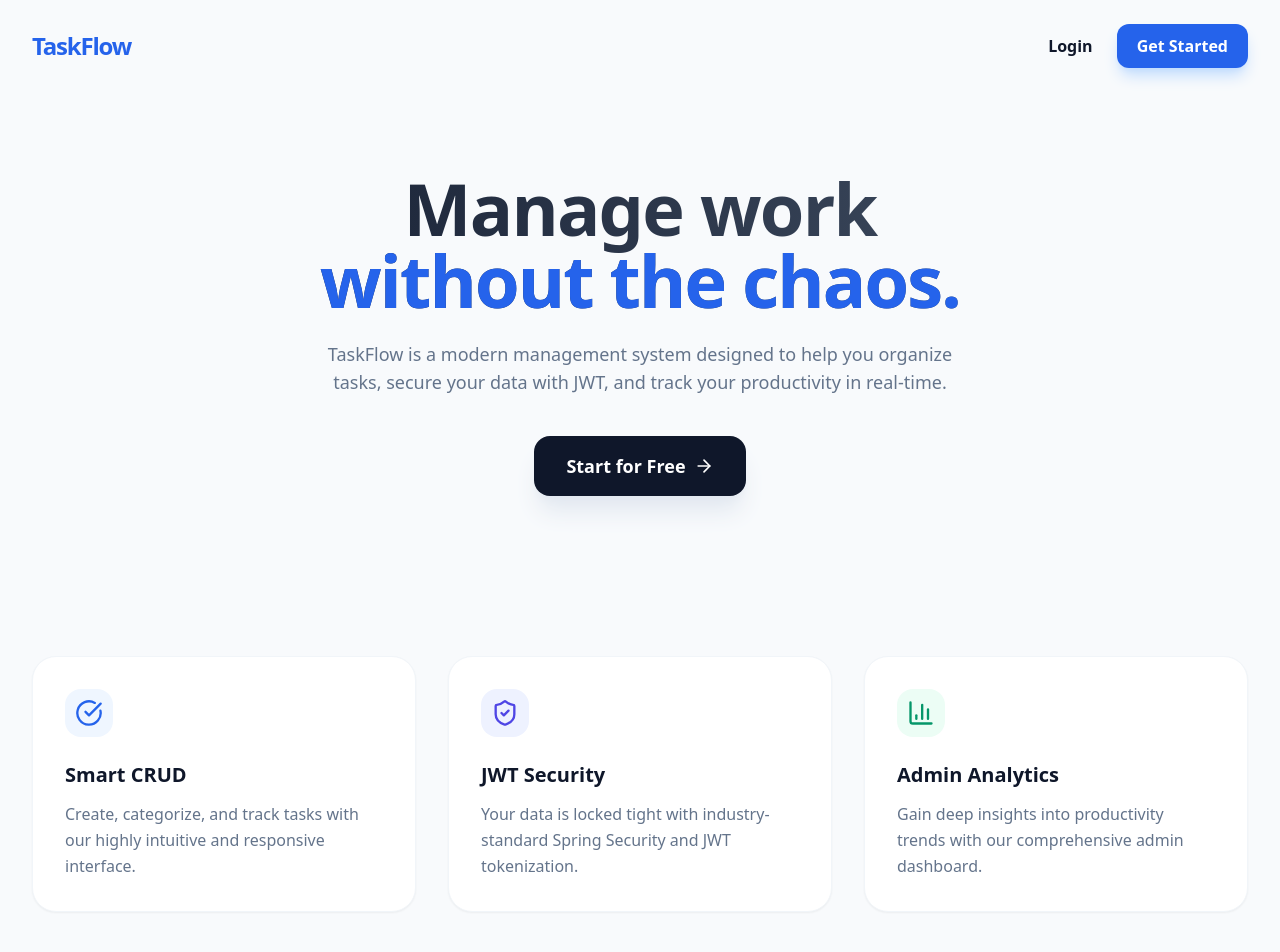
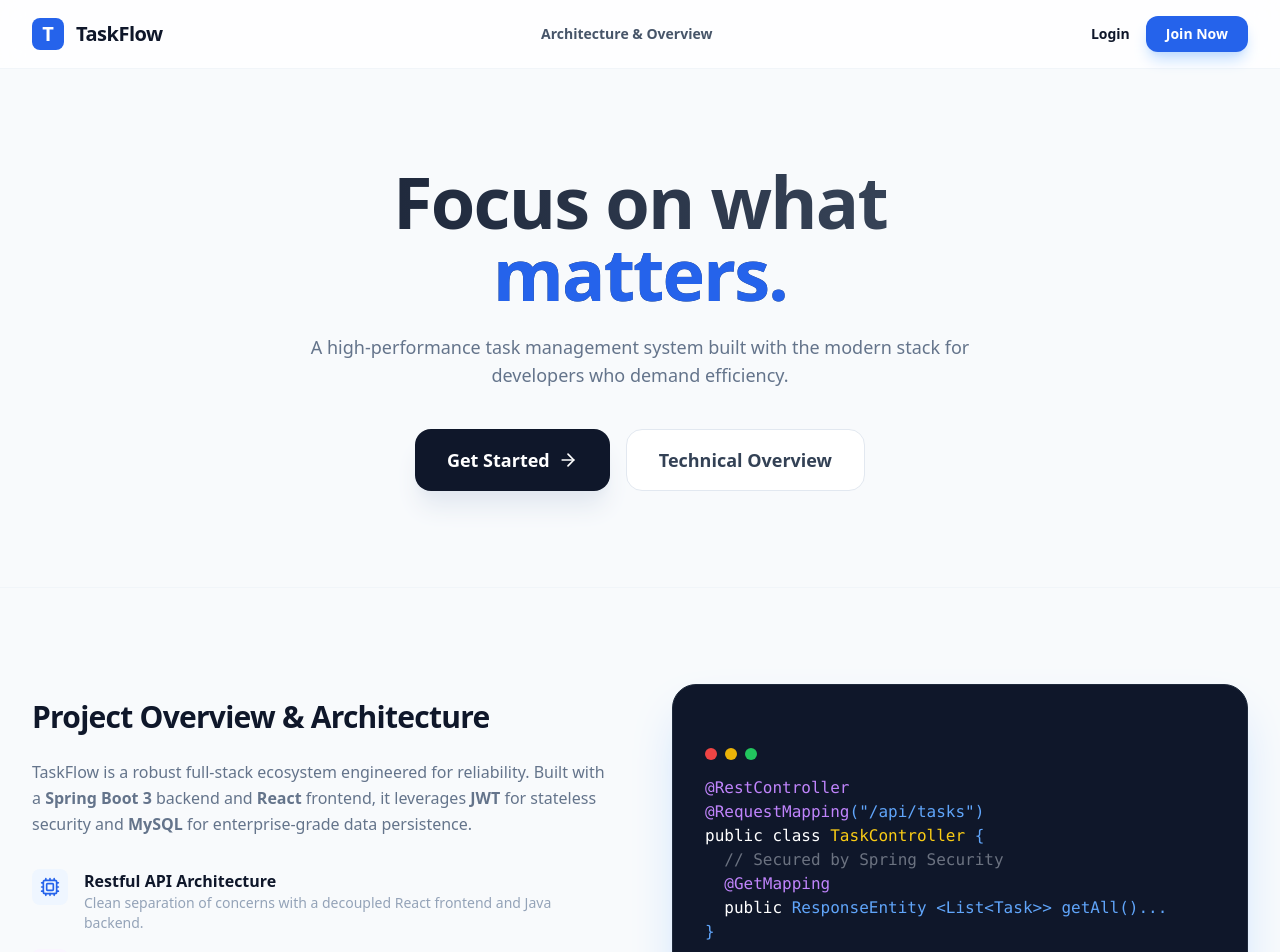
Before and after one commit to VaibhavChougule236/TaskFlow_Smart_Workflow_Management_Platform, a React app in the folder taskflow-frontend/: page / in a window 1280 px wide. Shown: the top 952 px of the page. Built offline with nearby package versions, Linux system fonts and the light colour scheme; the HTML template or start-up script is replaced by a standard one.

Commit message:
Improved UI of Home page, Login page and Register page

```diff
--- a/taskflow-frontend/src/pages/Home.jsx
+++ b/taskflow-frontend/src/pages/Home.jsx
@@ -1,4 +1,4 @@
-import { useContext } from "react";
+import { useContext, useRef } from "react";
 import { Link } from "react-router-dom";
 import {
     CheckCircle,
@@ -7,112 +7,138 @@ import {
     ArrowRight,
     LayoutDashboard,
     LogOut,
+    Database,
+    Cpu
 } from "lucide-react";
 import { AuthContext } from "../context/AuthContext";
+import Footer from "../layout/Footer";
 
 function Home() {
     const { user, logout } = useContext(AuthContext);
 
+    const aboutRef = useRef(null);
+
+    const scrollTo = (ref) => {
+        ref.current?.scrollIntoView({ behavior: "smooth" });
+    };
+
     return (
-    <div className="min-h-screen bg-slate-50 font-sans text-slate-900">
-      <nav className="flex justify-between items-center px-8 py-6 max-w-7xl mx-auto">
-        <div className="text-2xl font-bold text-blue-600 tracking-tighter">
-          TaskFlow
+        <div className="min-h-screen bg-slate-50 font-sans text-slate-900 flex flex-col">
+            {/* Navigation */}
+            <nav className="sticky top-0 z-50 bg-white/80 backdrop-blur-md border-b border-slate-100">
+                <div className="flex justify-between items-center px-8 py-4 max-w-7xl w-full mx-auto">
+                    <Link to="/" className="flex items-center gap-3 hover:opacity-80 transition-opacity">
+                        <div className="w-8 h-8 bg-blue-600 rounded-lg flex items-center justify-center font-bold text-xl text-white">T</div>
+                        <h1 className="text-xl font-bold tracking-tight">TaskFlow</h1>
+                    </Link>
+
+                    <div className="hidden md:flex items-center gap-8 text-sm font-semibold text-slate-600">
+                        <button onClick={() => scrollTo(aboutRef)} className="hover:text-blue-600 transition-colors">
+                            Architecture & Overview
+                        </button>
                     </div>
-        <div className="flex items-center gap-6">
+
+                    <div className="flex items-center gap-4">
                         {user ? (
-            <>
+                            <div className="flex items-center gap-4">
                                 <Link
                                     to={user.role === "ADMIN" ? "/admin/dashboard" : "/dashboard"}
-                className="flex items-center gap-2 font-bold text-slate-700 hover:text-blue-600 transition-colors"
+                                    className="flex items-center gap-2 font-bold text-slate-700 hover:text-blue-600 transition-colors text-sm"
                                 >
                                     <LayoutDashboard size={18} />
-                Dashboard
+                                    <span className="hidden sm:inline">Dashboard</span>
                                 </Link>
                                 <button
                                     onClick={logout}
-                className="flex items-center gap-2 bg-red-50 text-red-600 px-4 py-2 rounded-xl font-bold hover:bg-red-100 transition-all shadow-sm border border-red-100"
+                                    className="flex items-center gap-2 bg-red-50 text-red-600 px-4 py-2 rounded-xl font-bold text-sm hover:bg-red-100 transition-all border border-red-100"
                                 >
-                <LogOut size={18} />
+                                    <LogOut size={16} />
                                     Logout
                                 </button>
-            </>
+                            </div>
                         ) : (
                             <>
-              <Link
-                to="/login"
-                className="font-semibold hover:text-blue-600 transition-colors"
-              >
-                Login
-              </Link>
-              <Link
-                to="/register"
-                className="bg-blue-600 text-white px-5 py-2.5 rounded-xl font-bold hover:bg-blue-700 transition-all shadow-lg shadow-blue-200"
-              >
-                Get Started
+                                <Link to="/login" className="font-semibold text-sm hover:text-blue-600 transition-colors">Login</Link>
+                                <Link to="/register" className="bg-blue-600 text-white px-5 py-2 rounded-xl font-bold text-sm hover:bg-blue-700 transition-all shadow-lg shadow-blue-200">
+                                    Join Now
                                 </Link>
                             </>
                         )}
                     </div>
+                </div>
             </nav>
 
-      <header className="max-w-7xl mx-auto px-8 py-20 text-center">
-        <h1 className="text-5xl md:text-7xl font-extrabold tracking-tight mb-6 bg-gradient-to-r from-slate-900 to-slate-600 bg-clip-text text-transparent">
-          Manage work <br />
-          <span className="text-blue-600">without the chaos.</span>
+            <main className="flex-grow">
+                {/* Hero Section */}
+                <header className="max-w-7xl mx-auto px-8 py-24 text-center">
+                    <h1 className="text-6xl md:text-7xl font-extrabold tracking-tight mb-6 bg-gradient-to-r from-slate-900 to-slate-600 bg-clip-text text-transparent">
+                        Focus on what <br /> <span className="text-blue-600">matters.</span>
                     </h1>
                     <p className="text-lg text-slate-500 max-w-2xl mx-auto mb-10 font-medium">
-          TaskFlow is a modern management system designed to help you organize
-          tasks, secure your data with JWT, and track your productivity in
-          real-time.
+                        A high-performance task management system built with the modern stack for developers who demand efficiency.
                     </p>
+                    <div className="flex flex-col md:flex-row justify-center gap-4">
                         <Link
                             to={user ? "/dashboard" : "/register"}
-          className="inline-flex items-center gap-2 bg-slate-900 text-white px-8 py-4 rounded-2xl font-bold text-lg hover:bg-slate-800 transition-all active:scale-95 shadow-xl shadow-slate-200"
+                            className="inline-flex items-center gap-2 bg-slate-900 text-white px-8 py-4 rounded-2xl font-bold text-lg hover:bg-slate-800 transition-all shadow-xl shadow-slate-200"
                         >
-          {user ? "Back to Dashboard" : "Start for Free"}{" "}
-          <ArrowRight size={20} />
+                            {user ? "Continue to App" : "Get Started"} <ArrowRight size={20} />
                         </Link>
+                        <button
+                            onClick={() => scrollTo(aboutRef)}
+                            className="inline-flex items-center gap-2 bg-white border border-slate-200 text-slate-700 px-8 py-4 rounded-2xl font-bold text-lg hover:bg-slate-50 transition-all"
+                        >
+                            Technical Overview
+                        </button>
+                    </div>
                 </header>
 
-      <section className="max-w-7xl mx-auto px-8 py-20 grid md:grid-cols-3 gap-8">
-        <div className="bg-white p-8 rounded-3xl border border-slate-100 shadow-sm">
-          <div className="w-12 h-12 bg-blue-50 text-blue-600 rounded-2xl flex items-center justify-center mb-6">
-            <CheckCircle size={28} />
+                {/* Technical Overview Section */}
+                <section ref={aboutRef} className="max-w-7xl mx-auto px-8 py-24 border-t border-slate-100">
+                    <div className="grid md:grid-cols-2 gap-16 items-center">
+                        <div>
+                            <h2 className="text-3xl font-extrabold mb-6 tracking-tight">Project Overview & Architecture</h2>
+                            <p className="text-slate-500 leading-relaxed mb-8">
+                                TaskFlow is a robust full-stack ecosystem engineered for reliability. Built with a <strong>Spring Boot 3</strong> backend and <strong>React</strong> frontend, it leverages <strong>JWT</strong> for stateless security and <strong>MySQL</strong> for enterprise-grade data persistence.
+                            </p>
+                            <div className="space-y-4">
+                                <div className="flex items-start gap-4">
+                                    <div className="p-2 bg-blue-50 text-blue-600 rounded-lg"><Cpu size={20} /></div>
+                                    <div>
+                                        <h4 className="font-bold">Restful API Architecture</h4>
+                                        <p className="text-sm text-slate-400">Clean separation of concerns with a decoupled React frontend and Java backend.</p>
                                     </div>
-          <h3 className="text-xl font-bold mb-3">Smart CRUD</h3>
-          <p className="text-slate-500 leading-relaxed">
-            Create, categorize, and track tasks with our highly intuitive and
-            responsive interface.
-          </p>
                                 </div>
-
-        <div className="bg-white p-8 rounded-3xl border border-slate-100 shadow-sm">
-          <div className="w-12 h-12 bg-indigo-50 text-indigo-600 rounded-2xl flex items-center justify-center mb-6">
-            <ShieldCheck size={28} />
+                                <div className="flex items-start gap-4">
+                                    <div className="p-2 bg-purple-50 text-purple-600 rounded-lg"><Database size={20} /></div>
+                                    <div>
+                                        <h4 className="font-bold">MySQL Relational Storage</h4>
+                                        <p className="text-sm text-slate-400">Structured data modeling using JPA and Hibernate for optimized performance.</p>
                                     </div>
-          <h3 className="text-xl font-bold mb-3">JWT Security</h3>
-          <p className="text-slate-500 leading-relaxed">
-            Your data is locked tight with industry-standard Spring Security and
-            JWT tokenization.
-          </p>
                                 </div>
-
-        <div className="bg-white p-8 rounded-3xl border border-slate-100 shadow-sm">
-          <div className="w-12 h-12 bg-emerald-50 text-emerald-600 rounded-2xl flex items-center justify-center mb-6">
-            <BarChart3 size={28} />
                             </div>
-          <h3 className="text-xl font-bold mb-3">Admin Analytics</h3>
-          <p className="text-slate-500 leading-relaxed">
-            Gain deep insights into productivity trends with our comprehensive
-            admin dashboard.
-          </p>
+                        </div>
+                        <div className="bg-slate-900 rounded-3xl p-8 shadow-2xl shadow-blue-200 aspect-video flex flex-col justify-center border border-slate-800">
+                            <div className="flex gap-2 mb-4">
+                                <div className="w-3 h-3 rounded-full bg-red-500"></div>
+                                <div className="w-3 h-3 rounded-full bg-yellow-500"></div>
+                                <div className="w-3 h-3 rounded-full bg-green-500"></div>
+                            </div>
+                            <code className="text-blue-400 text-sm md:text-base leading-relaxed">
+                                <span className="text-purple-400">@RestController</span><br />
+                                <span className="text-purple-400">@RequestMapping</span>("/api/tasks")<br />
+                                <span className="text-white">public class</span> <span className="text-yellow-400">TaskController</span> {"{"}<br />
+                                &nbsp;&nbsp;<span className="text-gray-500">// Secured by Spring Security</span><br />
+                                &nbsp;&nbsp;<span className="text-purple-400">@GetMapping</span><br />
+                                &nbsp;&nbsp;<span className="text-white">public</span> ResponseEntity {"<List<Task>>"} getAll()...<br />
+                                {"}"}
+                            </code>
+                        </div>
                     </div>
                 </section>
+            </main>
 
-      <footer className="text-center py-10 text-slate-400 text-sm font-medium">
-        © 2026 TaskFlow • Built by Vaibhav Chougule
-      </footer>
+            <Footer />
         </div>
     );
 }
```
Also changed, not shown: taskflow-frontend/src/pages/auth/Login.jsx (+33 -61 lines), taskflow-frontend/src/pages/auth/Register.jsx (+48 -44 lines). Lines whose indentation alone changed are shown as unchanged.
